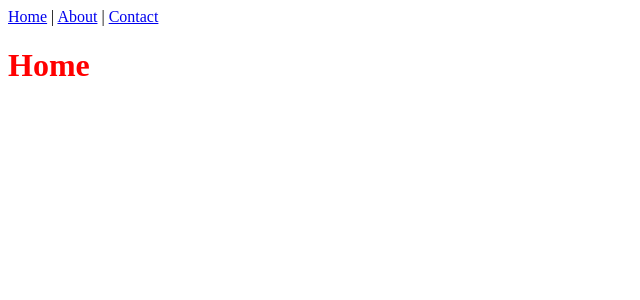
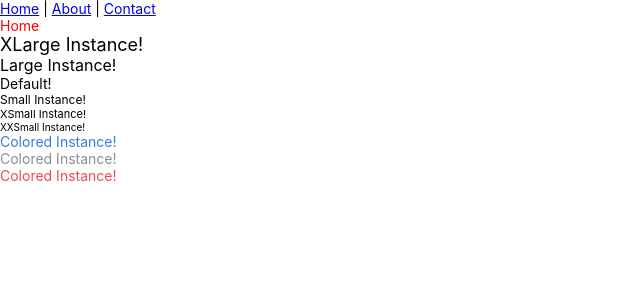
Before and after one commit to xephtar/about-me, a Vue app: page / in a window 1280 px wide. Shown: the top 300 px of the page, without its empty margins (0-640 px from the left). Built offline with nearby package versions, Linux system fonts and the light colour scheme.

Commit message:
Create styled component

```diff
--- /dev/null
+++ b/src/components/CustomText.vue
@@ -0,0 +1,53 @@
+<template>
+  <component :is="tag" :class="size">
+    <slot></slot>
+  </component>
+</template>
+
+<script>
+export default {
+  name: 'CustomText',
+  props: {
+    tag: {
+      type: String,
+      default: 'span'
+    },
+    size: {
+      type: String,
+      default: 'medium', // xlarge:18px, large:16px, medium:14px, small:12px, xsmall:11px, xxsmall:10px
+      validator: function(value) {
+        return (
+          ['xlarge', 'large', 'medium', 'small', 'xsmall', 'xxsmall'].indexOf(
+            value
+          ) !== -1
+        )
+      }
+    }
+  }
+}
+</script>
+
+<style scoped>
+.xlarge {
+  font-size: 18px;
+}
+
+.large {
+  font-size: 16px;
+}
+
+.medium {
+}
+
+.small {
+  font-size: 12px;
+}
+
+.xsmall {
+  font-size: 11px;
+}
+
+.xxsmall {
+  font-size: 10px;
+}
+</style>
--- a/src/main.js
+++ b/src/main.js
@@ -1,6 +1,7 @@
 import Vue from 'vue'
 import App from './App.vue'
 import router from './router'
+import './styles/app.css'
 
 Vue.config.productionTip = false
 
--- a/src/styles/app.css
+++ b/src/styles/app.css
@@ -12,7 +12,7 @@
 }
 
 html {
-    font-size: 15px;
+    font-size: 14px;
     box-sizing: border-box;
 }
 
--- a/src/styles/variables.css
+++ b/src/styles/variables.css
@@ -1,3 +1,41 @@
 :root {
+    --i1d: 38,38,38;
+    --edc: 199,199,199;
+    --f75: 38,38,38;
+    --fe0: 0,55,107;
+    --d87: 255,255,255;
+    --b3f: 250,250,250;
+    --bb2: 239,239,239;
+    --f23: 255,255,255;
+    --b38: 219,219,219;
+    --b6a: 219,219,219;
+    --ca6: 219,219,219;
+    --cdd: 38,38,38;
+    --e22: 199,199,199;
+    --e62: 245,251,255;
+    --b2f: 88,195,34;
+    --c8c: 168,168,168;
+    --ce3: 239,239,239;
+    --jd9: 0,0,0;
+    --j64: 54,54,54;
+    --a97: 243,243,243;
+    --d20: 38,38,38;
 
+    --f52: 142,142,142;
+    --h1d: 255,255,255;
+    --de5: 255,255,255;
+    --d69: 0,149,246;
+    --b86: 88,195,34;
+    --i30: 237,73,86;
+    --d62: 255,255,255;
+    --a72: 255,255,255;
+    --ie3: 142,142,142;
+    --c37: 237,73,86;
+    --f24: 0,149,246;
+    --jbb: 53,121,234;
+    --eca: 255,255,255;
+    --jb7: 0,0,0;
+    --fa7: 224,241,255;
+    --ba8: 168,168,168;
+    --eac: 237,73,86;
 }
--- a/src/views/Home.vue
+++ b/src/views/Home.vue
@@ -1,8 +1,30 @@
 <template>
   <div class="home">
     <h1>Home</h1>
+    <CustomText tag="p" size="xlarge">XLarge Instance!</CustomText>
+    <CustomText tag="p" size="large">Large Instance!</CustomText>
+    <CustomText>Default!</CustomText>
+    <CustomText tag="p" size="small">Small Instance!</CustomText>
+    <CustomText tag="p" size="xsmall">XSmall Instance!</CustomText>
+    <CustomText tag="p" size="xxsmall">XXSmall Instance!</CustomText>
+
+    <CustomText class="a" tag="p">Colored Instance!</CustomText>
+    <CustomText class="b" tag="p">Colored Instance!</CustomText>
+    <CustomText class="c" tag="p">Colored Instance!</CustomText>
   </div>
 </template>
+
+<script>
+import CustomText from '@/components/CustomText'
+
+export default {
+  name: 'Home',
+  components: { CustomText },
+  comments: {
+    CustomText
+  }
+}
+</script>
 
 <style scoped>
 h1 {
@@ -12,4 +34,16 @@ h1 {
     color: blue;
   }
 }
+
+.a {
+  color: rgba(var(--jbb), 1);
+}
+
+.b {
+  color: rgba(var(--ie3), 1);
+}
+
+.c {
+  color: rgba(var(--i30), 1);
+}
 </style>
```
